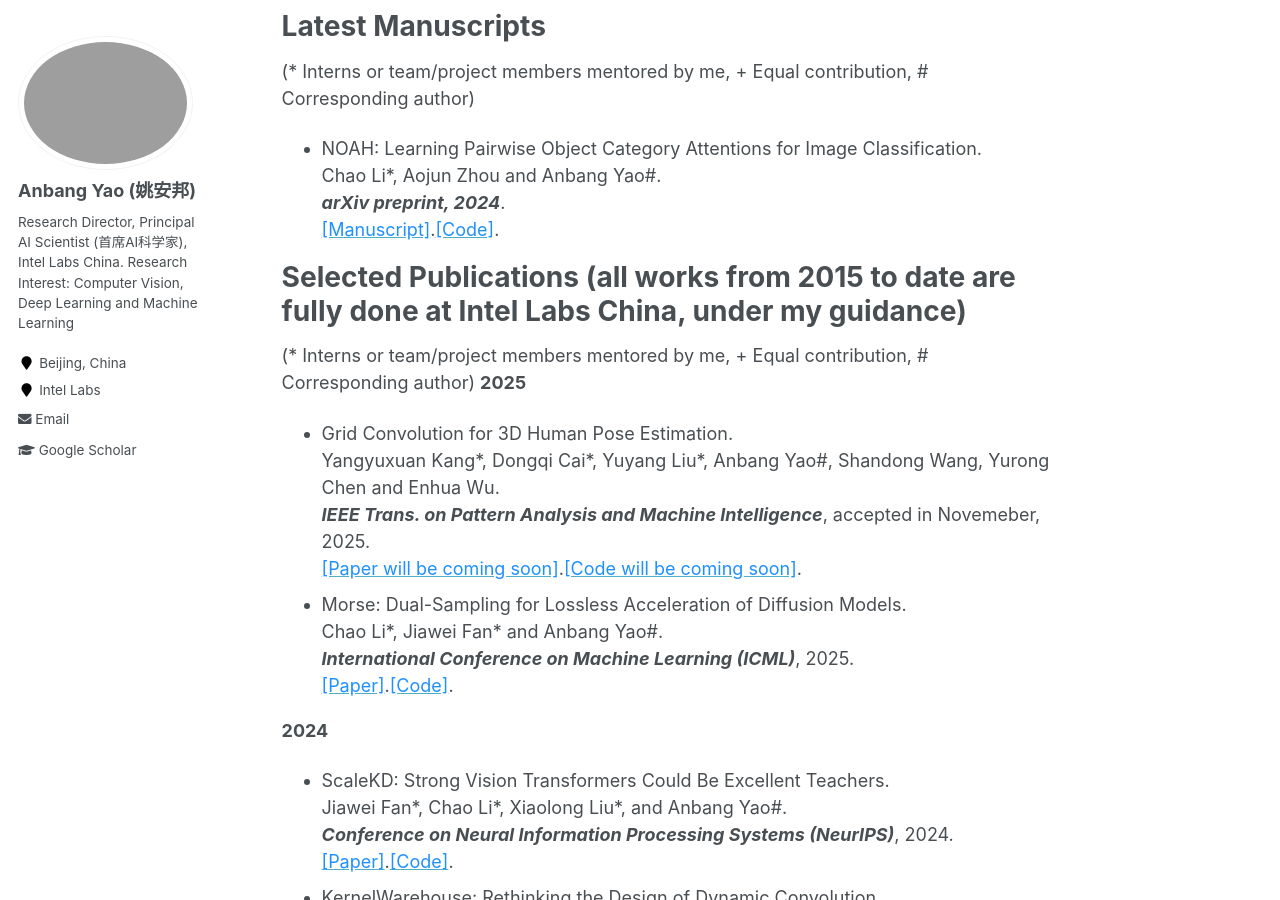
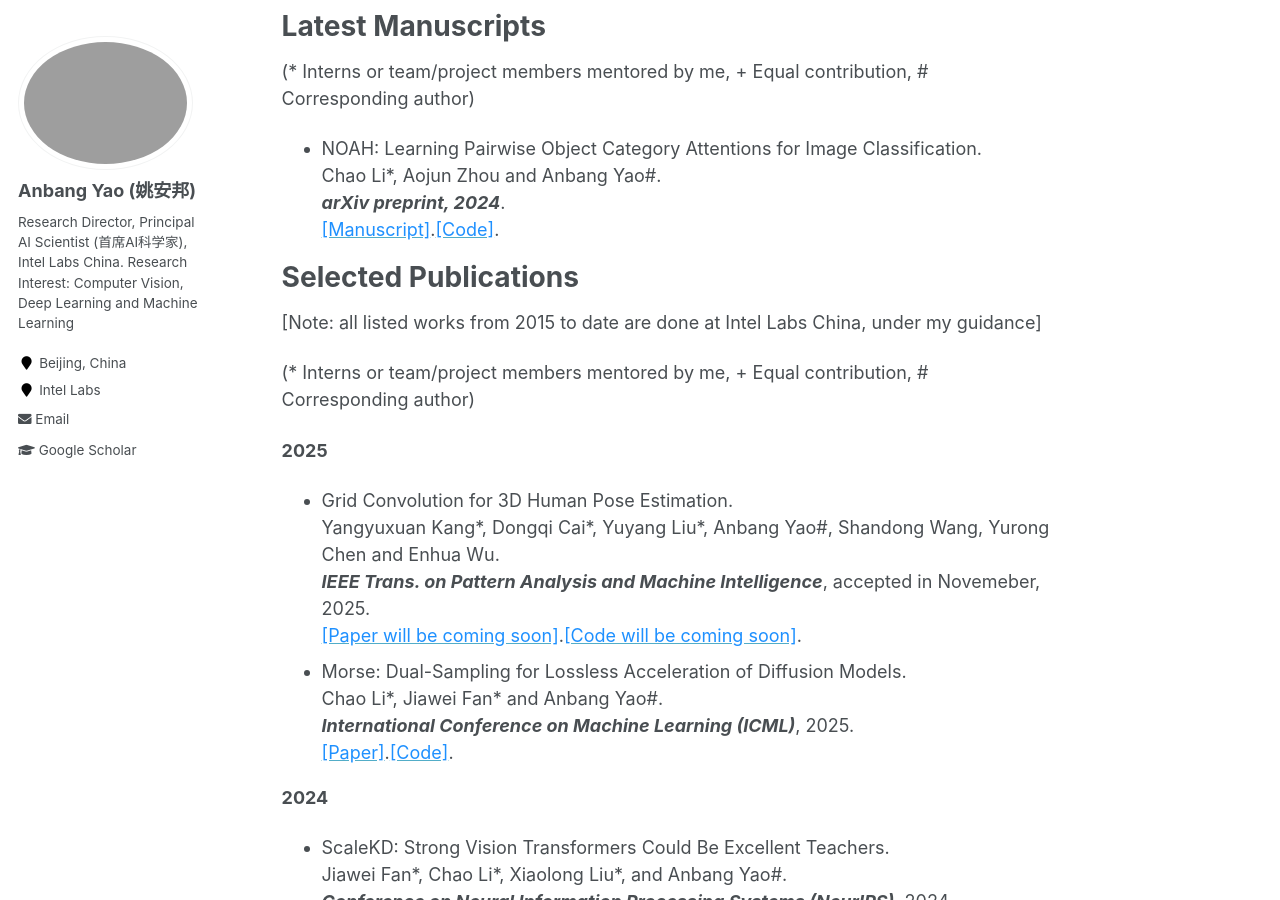
Before and after one commit to YaoAnbang/YaoAnbang.github.io, a Jekyll site: the page built from _pages/about.md, in a window 1280 px wide and 900 px high, scrolled down 3440 px. Built offline with Jekyll 4.4.1, drawn with Linux system fonts in a browser that asks for light colours; some of the changed text lies outside the part shown.

Commit message:
Update about.md

```diff
--- a/_pages/about.md
+++ b/_pages/about.md
@@ -63,10 +63,14 @@
 + NOAH: Learning Pairwise Object Category Attentions for Image Classification.<br> Chao Li\*, Aojun Zhou and Anbang Yao\#.<br><em>**arXiv preprint, 2024**</em>.<br> [<font color="DodgerBlue">[Manuscript]</font>](https://arxiv.org/abs/2402.02377).[<font color="DodgerBlue">[Code]</font>](https://github.com/OSVAI/NOAH).<br>
 <!-- <blockquote> -->
 
-Selected Publications (all works from 2015 to date are fully done at Intel Labs China, under my guidance)
+Selected Publications
 =====
+[Note: all listed works from 2015 to date are done at Intel Labs China, under my guidance]
+
 (\* Interns or team/project members mentored by me, \+ Equal contribution, \# Corresponding author)
+
 **2025**
+
 <!-- <blockquote> -->
 + Grid Convolution for 3D Human Pose Estimation.<br> Yangyuxuan Kang\*, Dongqi Cai\*, Yuyang Liu\*, Anbang Yao\#, Shandong Wang, Yurong Chen and Enhua Wu.<br><em>**IEEE Trans. on Pattern Analysis and Machine Intelligence**</em>, accepted in Novemeber, 2025. <br>[<font color="DodgerBlue">[Paper will be coming soon]</font>](https://yaoanbang.github.io/).[<font color="DodgerBlue">[Code will be coming soon]</font>](https://yaoanbang.github.io/).<br>
 <!-- <blockquote> -->
```
Also changed, not shown: other parts of _pages/about.md (+1 -1 lines).
